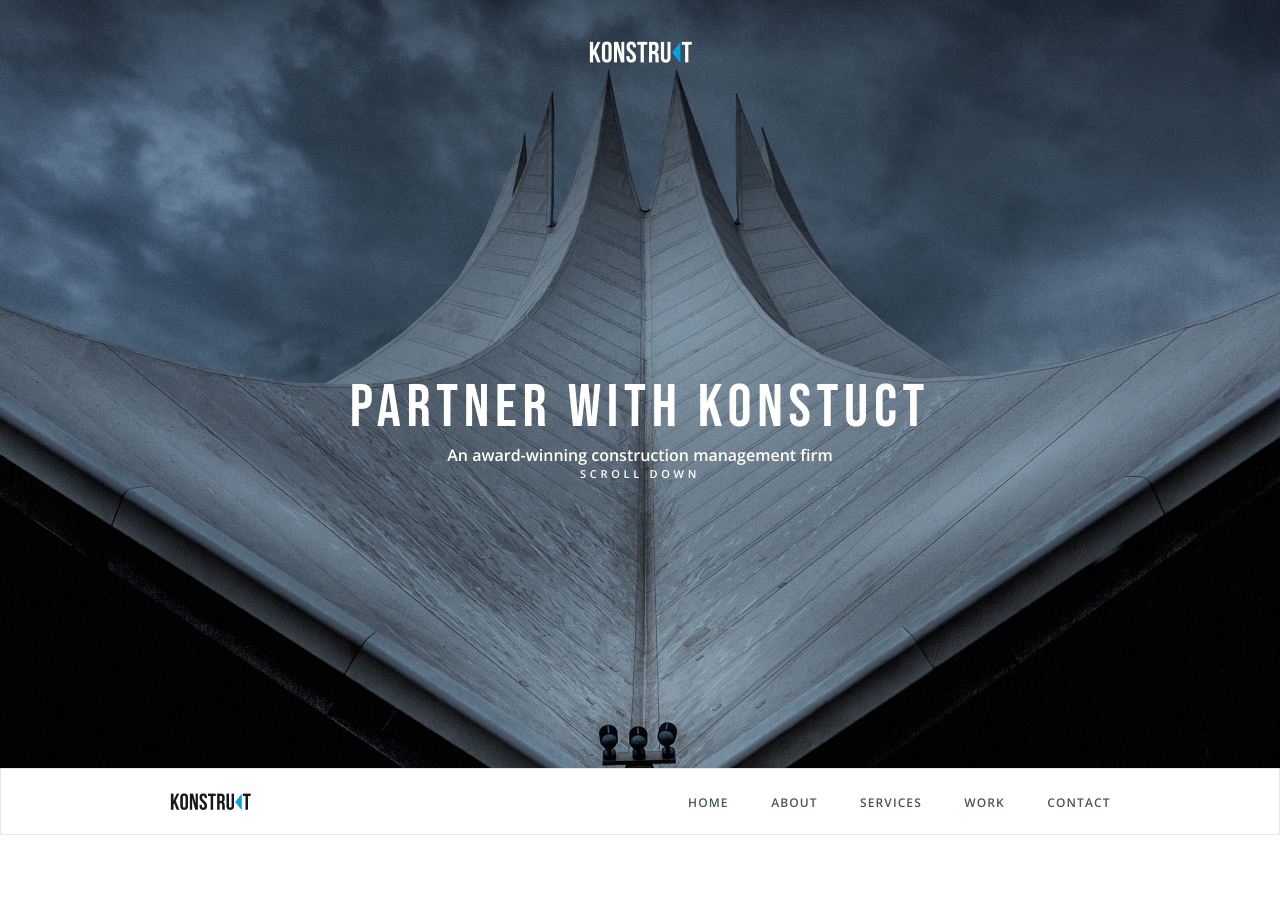
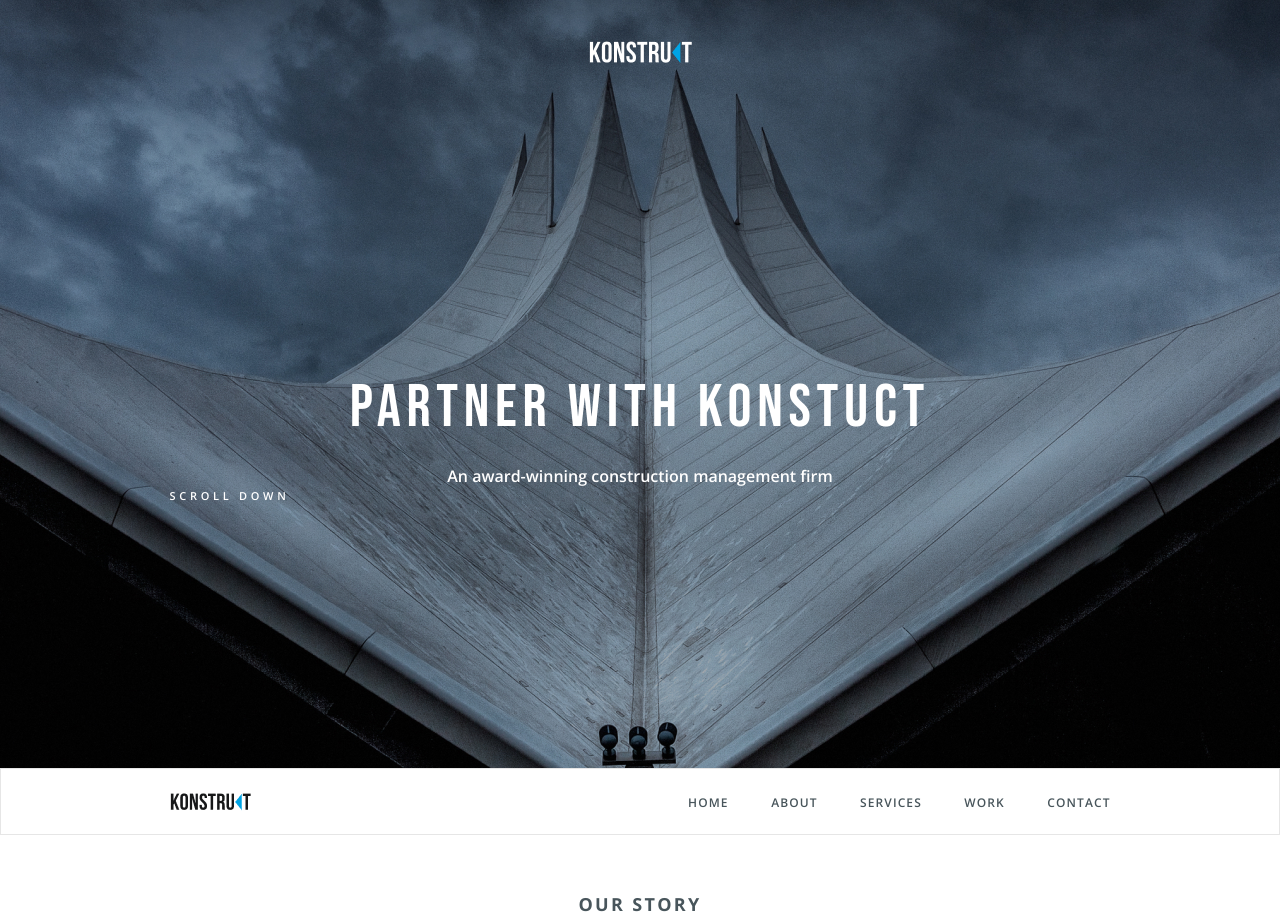
Before and after one commit to Romchik1103/icecream-project, a plain HTML site: page index.html in a window 1280 px wide. Before the commit the page ends 836 px from the top, so only its background shows below. Drawn offline with nearby package versions, Linux system fonts and the light colour scheme.

Commit message:
убрать падинги

```diff
--- a/css/style.css
+++ b/css/style.css
@@ -53,7 +53,7 @@ ul {
   font-style: normal;
   font-weight: normal;
   font-size: 60px;
-  line-height: 72px;
+  line-height: 1.2;
   letter-spacing: 5.70937px;
   color: #ffffff;
 }
@@ -62,8 +62,9 @@ ul {
   font-style: normal;
   font-weight: 600;
   font-size: 16px;
-  line-height: 22px;
+  line-height: 1.4;
   color: #ffffff;
+  margin-top: 21px;
 }
 .header-slogan {
   font-family: Open Sans;
@@ -106,3 +107,22 @@ ul {
   color: #00a4e5;
   transition: opacity 0.1s linear;
 }
+/*---------------HERO--------*/
+.hero-title {
+  font-family: Open Sans;
+  font-style: normal;
+  font-weight: bold;
+  font-size: 18px;
+  line-height: 25px;
+  text-align: center;
+  letter-spacing: 2.30625px;
+  color: #48555b;
+  padding-top: 57px;
+}
+.hero-title ::after {
+  width: 50px;
+  height: 2px;
+
+  border: 2px solid #00a4e5;
+  position: absolute;
+}
--- a/index.html
+++ b/index.html
@@ -31,8 +31,8 @@
           <p class="header-subtitle">
             An award-winning construction management firm
           </p>
-          <p class="header-slogan">SCROLL DOWN</p>
         </div>
+        <p class="header-slogan">SCROLL DOWN</p>
       </div>
     </header>
     <section class="heading">
@@ -63,5 +63,11 @@
         </nav>
       </div>
     </section>
+    <section class="hero">
+      <div class="container">
+        <h2 class="hero-title">OUR STORY</h2>
+        <div></div>
+      </div>
+    </section>
   </body>
 </html>
```
